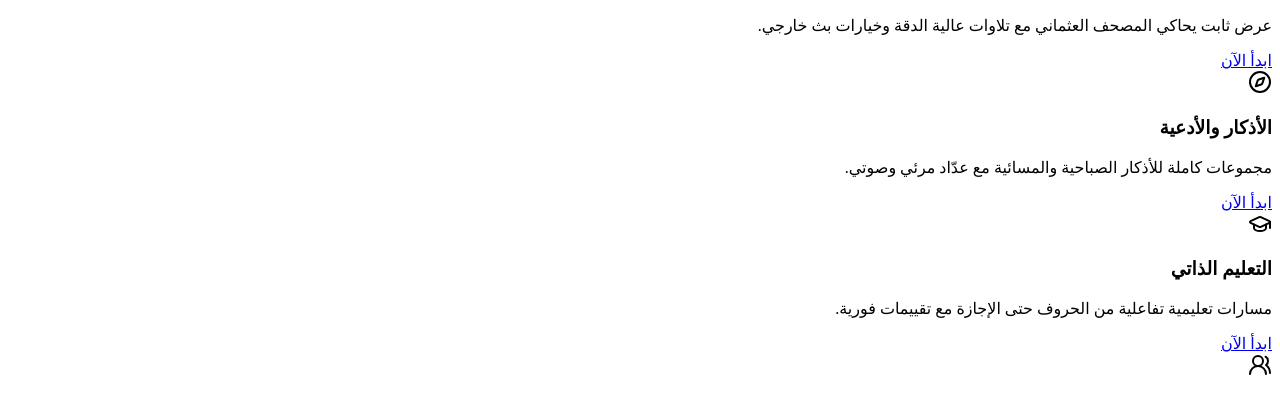
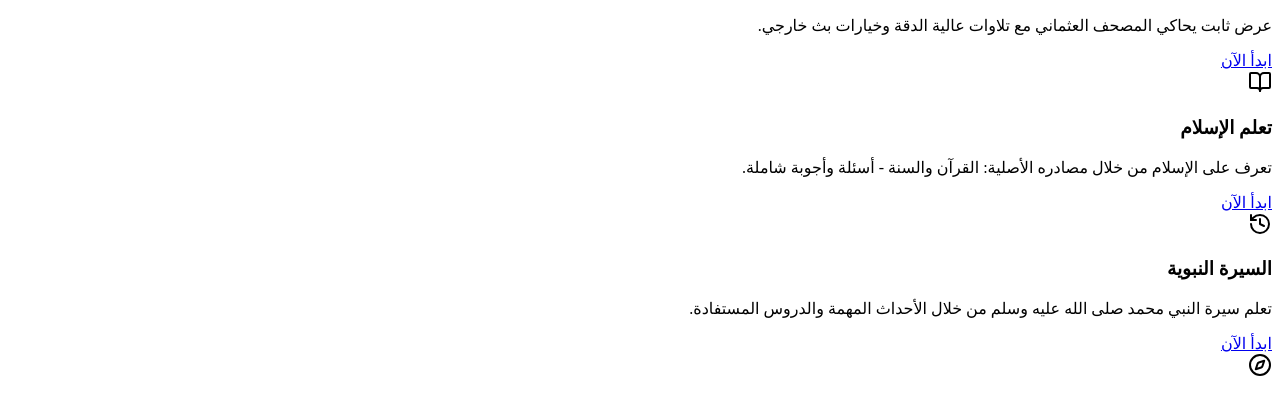
Before and after one commit to TigersaudiAR/Back, a React (Vite) app in the folder front/: page / in a window 1280 px wide. Shown: the part 272-668 px from the top of the page. Built offline with nearby package versions, Linux system fonts and the light colour scheme; no server answers; the HTML template or start-up script is replaced by a standard one; a web font is replaced by a local one.

Commit message:
Add Islamic learning and Seerah links to homepage
Co-authored-by: TigersaudiAR <199038583+TigersaudiAR@users.noreply.github.com>

```diff
--- a/front/src/components/HeroCards.tsx
+++ b/front/src/components/HeroCards.tsx
@@ -1,6 +1,6 @@
 import { Link } from "react-router-dom";
 import { motion } from "framer-motion";
-import { BookOpenCheck, Compass, GraduationCap, MessageCircle, ScrollText, Users2 } from "lucide-react";
+import { BookOpenCheck, Compass, GraduationCap, MessageCircle, ScrollText, Users2, BookOpen, History } from "lucide-react";
 
 const cards = [
   {
@@ -8,6 +8,18 @@ const cards = [
     description: "عرض ثابت يحاكي المصحف العثماني مع تلاوات عالية الدقة وخيارات بث خارجي.",
     to: "/quran/modern",
     icon: <BookOpenCheck aria-hidden="true" className="h-6 w-6" />
+  },
+  {
+    title: "تعلم الإسلام",
+    description: "تعرف على الإسلام من خلال مصادره الأصلية: القرآن والسنة - أسئلة وأجوبة شاملة.",
+    to: "/islamic-learning",
+    icon: <BookOpen aria-hidden="true" className="h-6 w-6" />
+  },
+  {
+    title: "السيرة النبوية",
+    description: "تعلم سيرة النبي محمد صلى الله عليه وسلم من خلال الأحداث المهمة والدروس المستفادة.",
+    to: "/seerah",
+    icon: <History aria-hidden="true" className="h-6 w-6" />
   },
   {
     title: "الأذكار والأدعية",
```
